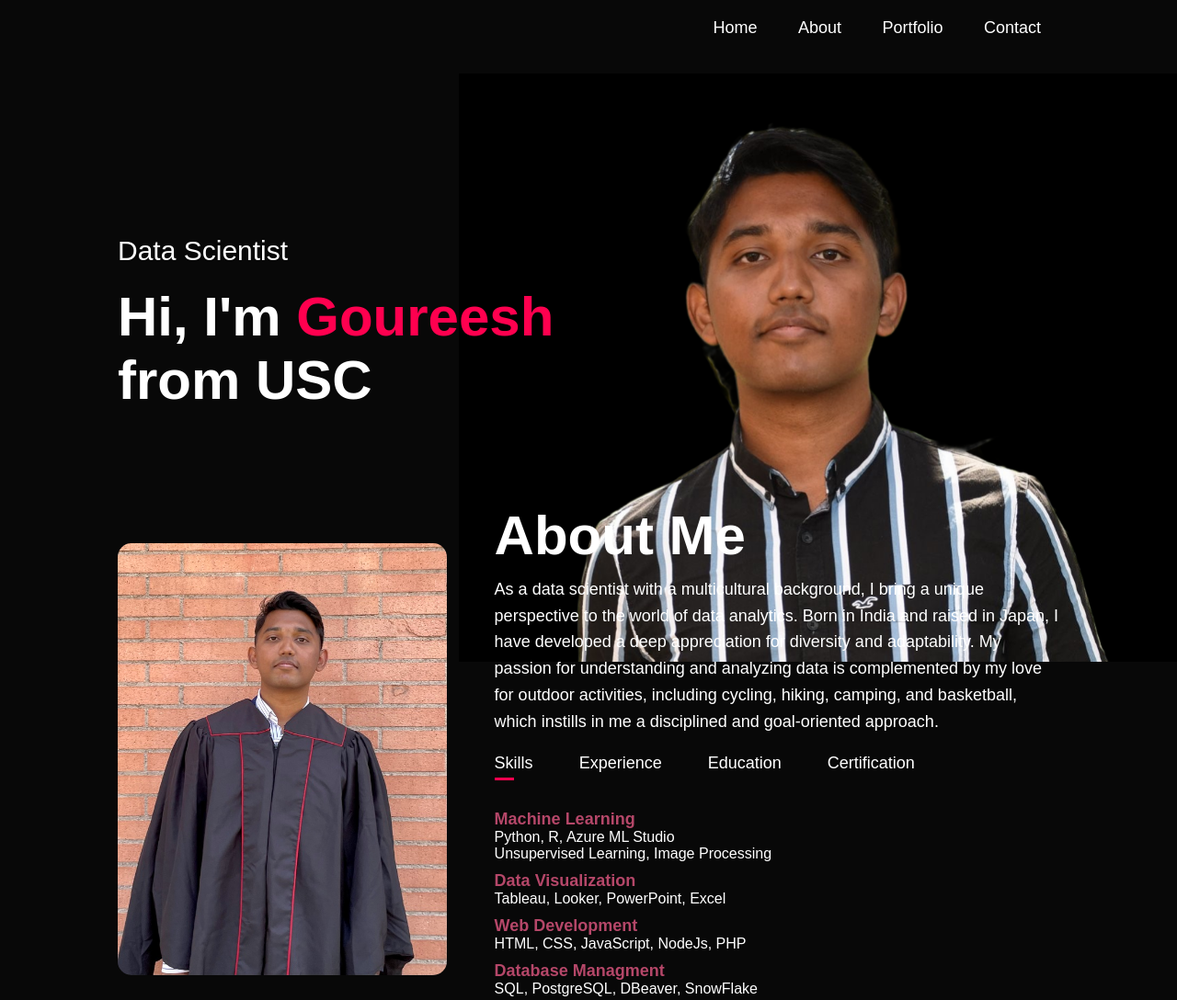
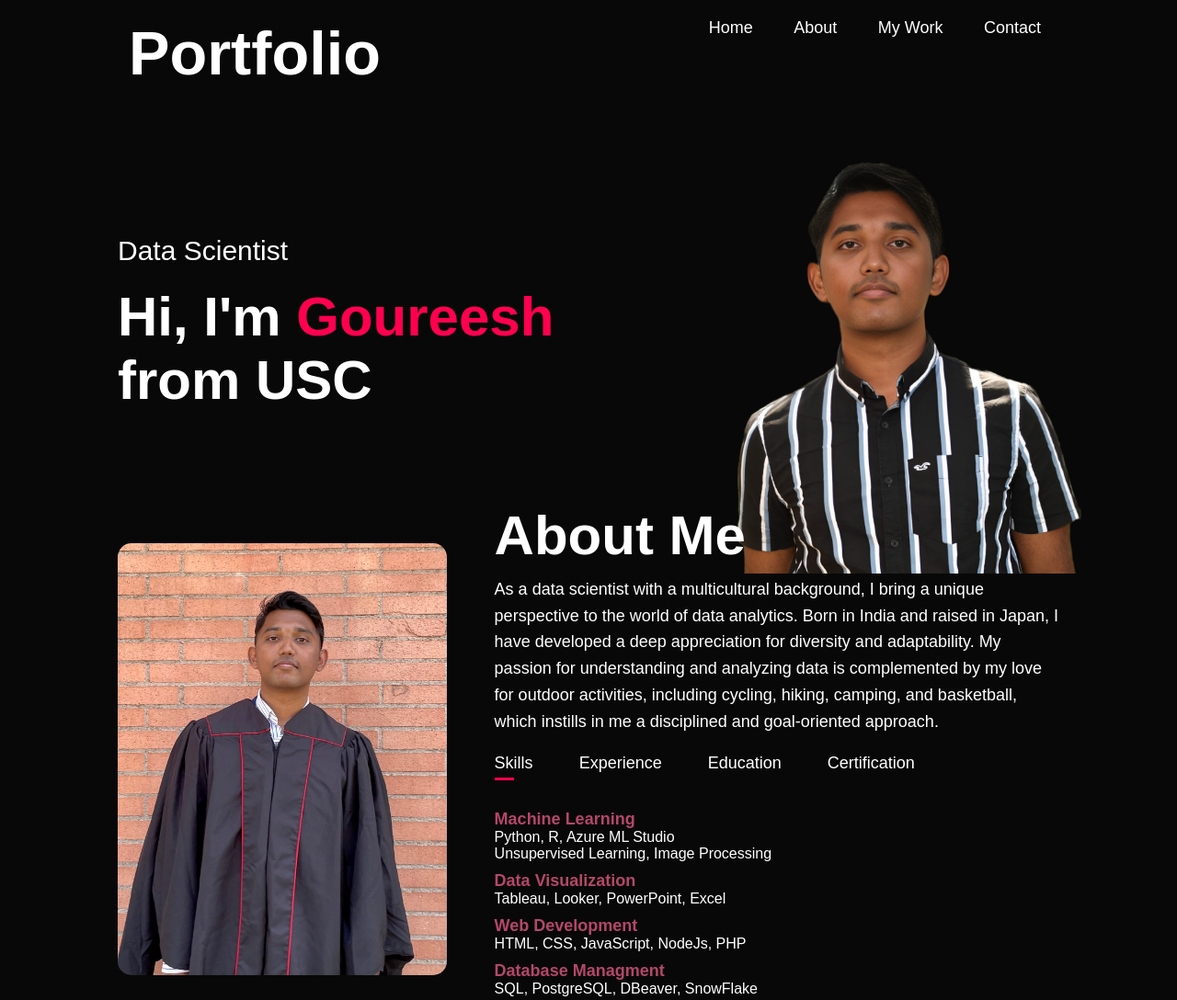
Before and after one commit to Goureesh-20/Portfolio-Website, a website: page views/index.html in a window 1280 px wide. Shown: the top 1088 px of the page at 92% size. Drawn offline with Linux system fonts and the light colour scheme.

Commit message:
changes 0803

```diff
--- a/public/style.css
+++ b/public/style.css
@@ -15,9 +15,9 @@ body{
 #header{
     width: 100%;
     height: 100vh;
-    background-image: url(./images/Background_1.png);
+    background-image: url(./images/test4.png);
     background-size: cover;
-    background-size: auto 80%;
+    background-size: auto 35vw;
     background-position: right;
     background-repeat: no-repeat;
 }
@@ -35,6 +35,14 @@ nav{
     position: absolute;
     top: 10px;
     left: 10px;
+}
+nav h1 {
+    position: absolute;
+    top: 10px;
+    left: 10px;
+    margin: 10px 130px; /* Reset the default margin for h1 */
+    text-align: left;
+    font-size: 50pt;
 }
 nav ul li{
     display: inline-block;
@@ -252,66 +260,6 @@ nav ul li a:hover::after{
 .work:hover .layer{
     height: 100%;
 }
-/*
-.work-list {
-
-    display: grid;
-    /*grid-template-columns: repeat(2, 1fr);  Two equal-width columns
-    grid-gap: 40px;
-    margin-top: 50px;
-}
-
-.work {
-    display: grid;
-    grid-template-columns: 1fr 2fr;  /*Image and Text Columns
-    border-radius: 10px;
-    overflow: hidden;
-    margin-bottom: 50px;
-    /*display: flex;
-}
-
-.work img {
-    width: 400px;
-    height: 300px;
-    border-radius: 10px;
-}
-
-.layer {
-    /*background: linear-gradient(rgb(0, 0, 0, 0.6), #ff004f);
-    border-radius: 10px;
-    padding: 40px;
-    color: white;
-    font-size: 16px;
-    text-align: left; /* Align text to the left
-}
-
-.layer h3 {
-    /*font-weight: 800;
-    font-size: 30px;
-    margin-bottom: 20px;
-}
-
-.layer a {
-    color: #fff;
-    text-decoration: none;
-    font-size: 18px;
-    line-height: 60px;
-    /*background: #fff;
-    width: 60px;
-    height: 60px;
-    border-radius: 50%;
-    text-align: center;
-}
-
-/* Remove hover effects
-.work img:hover {
-    transform: none;
-}
-
-.work .layer {
-    height: 100%;
-}*/
-
 .btn{
     display: block;
     margin: 50px auto;
--- a/views/index.html
+++ b/views/index.html
@@ -13,10 +13,11 @@
     <div class="container">
         <nav>
             <!--<img src="/public/images/Logo.png" class="Logo"> -->
+            <h1>Portfolio</h1>
             <ul>
                 <li><a href="#header">Home</a></li>
                 <li><a href="#about">About</a></li>
-                <li><a href="#portfolio">Portfolio</a></li>
+                <li><a href="#portfolio">My Work</a></li>
                 <li><a href="#contact">Contact</a></li>
             </ul>
         </nav>
```
Also changed, not shown: public/images/background2.png (added), public/images/test.jpg (added), public/images/test2.jpg (added), public/images/test3.png (added), public/images/test4.png (added), public/images/test5.png (added), 5 other files.
